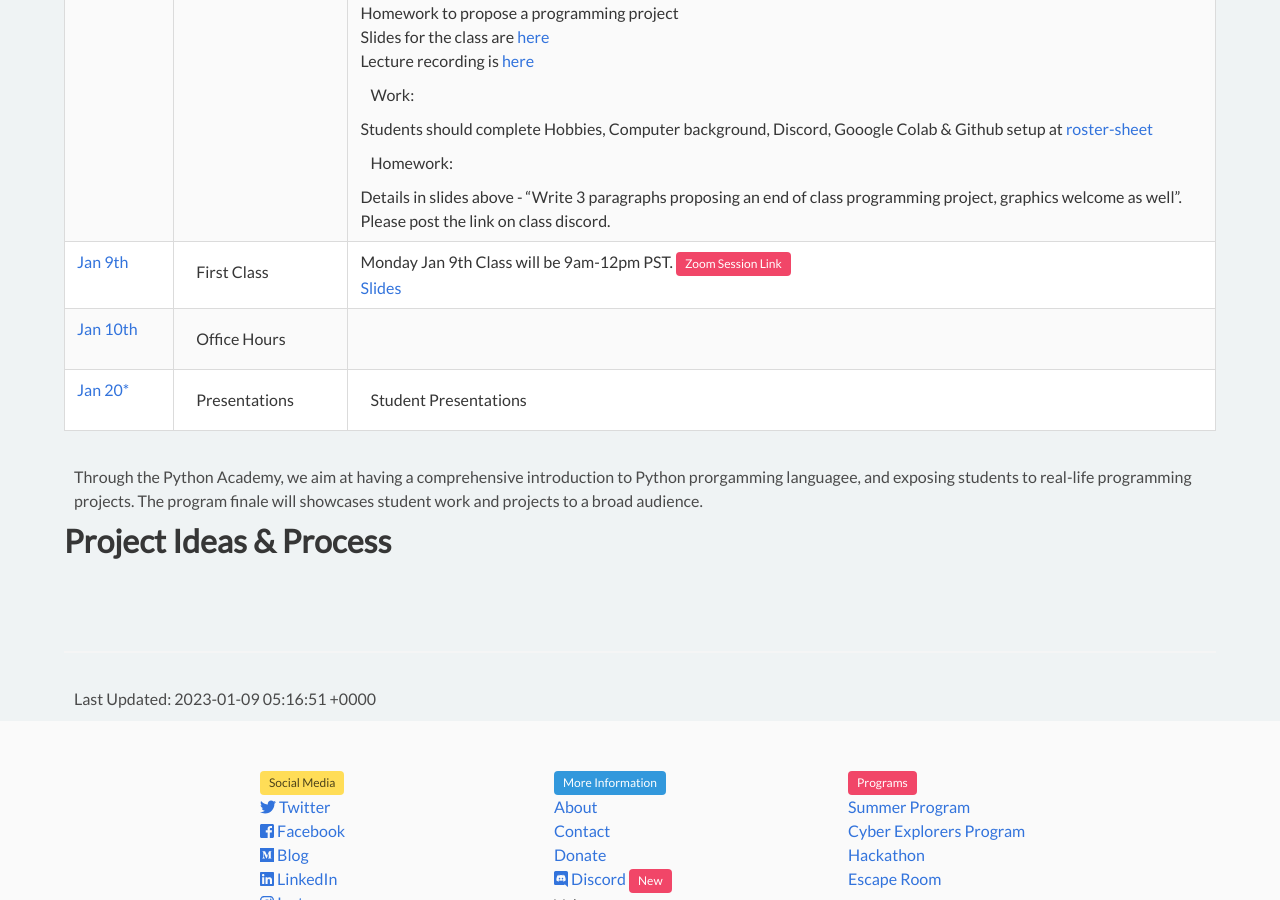
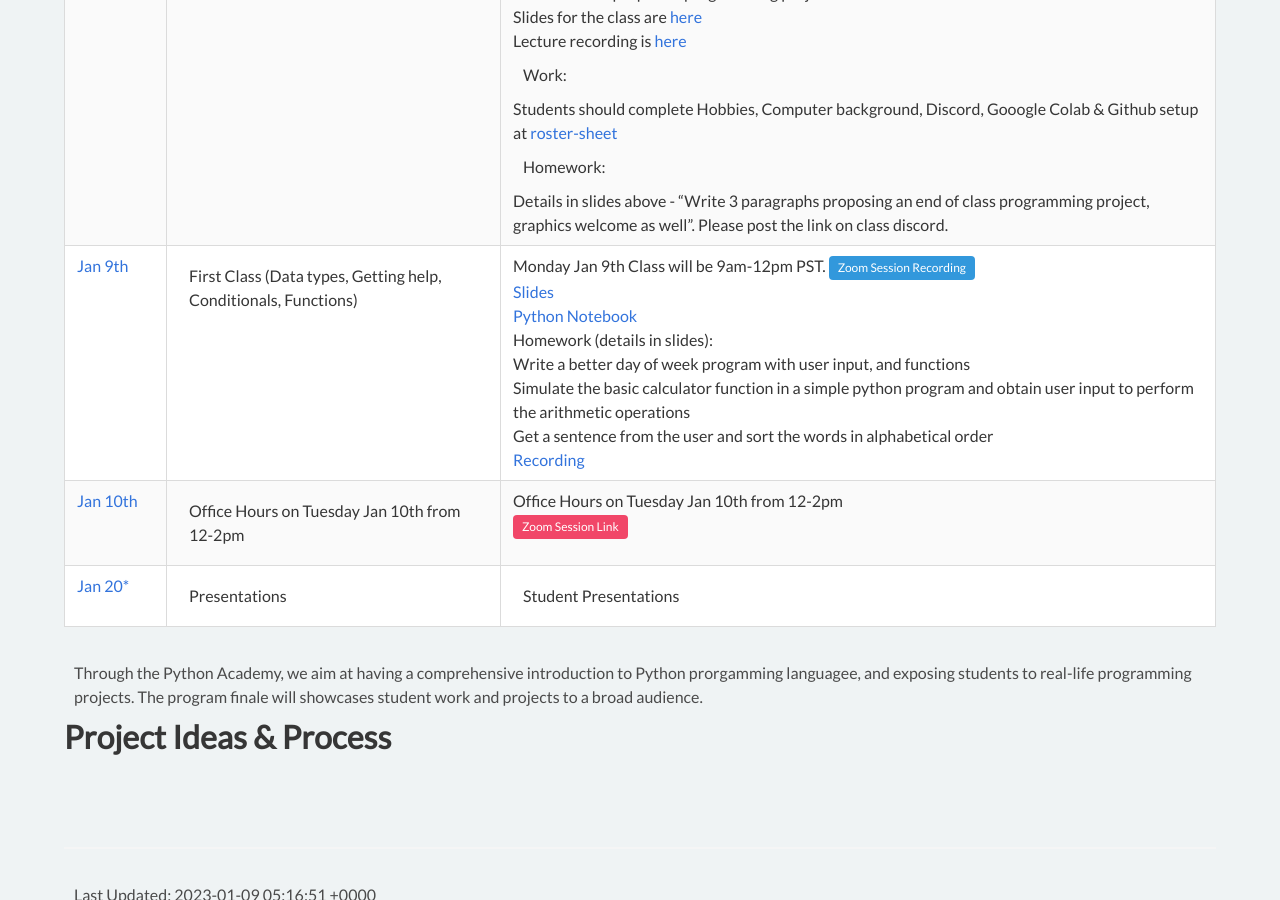
Before and after one commit to cyberdefendersprogram/www-homepage, a Jekyll site: the page built from pages/programs/cd-growthsector-python.md, in a window 1280 px wide and 900 px high, scrolled down 1484 px. Built offline with Jekyll 4.4.1, drawn with Linux system fonts in a browser that asks for light colours; nearby versions of some CDN libraries.

Commit message:
Update cyber-defenders-python-academy.yml

```diff
--- a/_data/cyber-defenders-python-academy.yml
+++ b/_data/cyber-defenders-python-academy.yml
@@ -20,13 +20,21 @@
     Homework:
     * Details in slides above - "Write 3 paragraphs proposing an end of class programming project, graphics welcome as well". Please post the link on class discord.
 - session: Jan 9th
-  desc: First Class
+  desc: First Class (Data types, Getting help, Conditionals, Functions)
   notes: |
-    * Monday Jan 9th Class will be 9am-12pm PST. <a class="tag is-danger" href="https://us02web.zoom.us/j/83816740185">Zoom Session Link</a>
+    * Monday Jan 9th Class will be 9am-12pm PST. <a class="tag is-info" href="https://us02web.zoom.us/rec/share/Vgn3kYu8g-QbyLLg1Vl2FcVQ3WaNp-Ugg7DJ6Yd6bI226DXfjDy1UgS9JsdO8Z4R.ZaB36mvbusGlKgIG">Zoom Session Recording</a>
     * [Slides](https://docs.google.com/presentation/d/1EiRx06UmnACK5E9ME95DY4sxClglize5v3lacmcdg0Y/edit?usp=sharing)
-
+    * [Python Notebook](https://gist.github.com/vaibhavb/cc3f917b5012905c0f540ffce8fcd9b6)
+    * Homework (details in slides):
+      * Write a better day of week program with user input, and functions
+      * Simulate the basic calculator function in a simple python program and obtain user input to perform the arithmetic operations
+      * Get a sentence from the user and sort the words in alphabetical order
+    * [Recording]()
 - session: Jan 10th
-  desc: Office Hours
+  desc: Office Hours on Tuesday Jan 10th from 12-2pm
+  notes: |
+    * Office Hours on Tuesday Jan 10th from 12-2pm
+    * <a class="tag is-danger" href="https://us02web.zoom.us/j/81982524828">Zoom Session Link</a>
 - session: Jan 20*
   desc: Presentations
   notes: |
```
